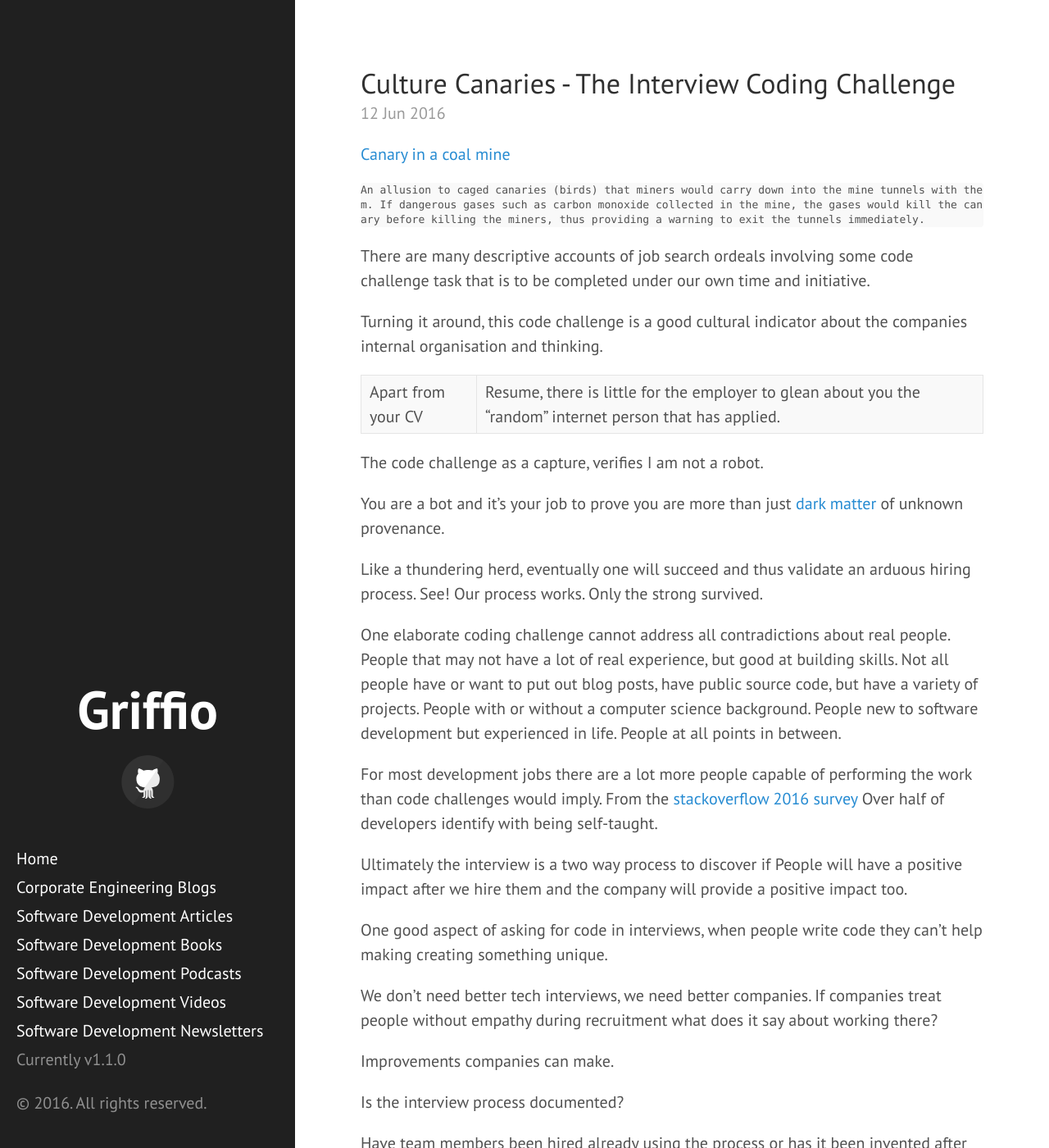
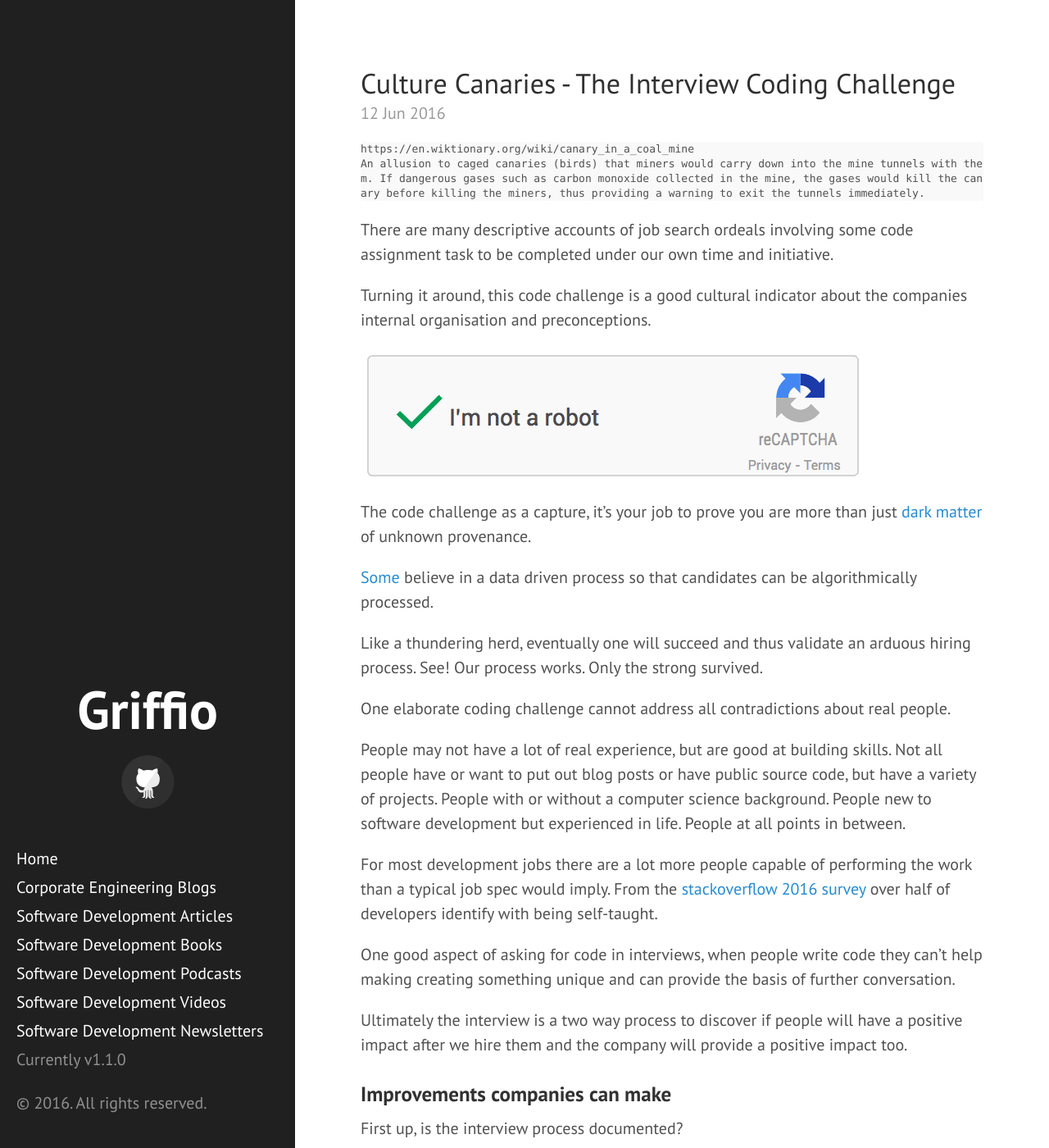
Before and after one commit to griffio/griffio.github.io, a Jekyll site: the page built from _posts/2016-06-12-Culture-Canaries-The-Interview-Coding-Challenge.md, in a window 1280 px wide and 1400 px high. Shown: the whole window at 82% size. Built offline with Jekyll 4.4.1, drawn with Linux system fonts in a browser that asks for light colours; some web fonts are replaced; some of the changed text lies outside the part shown.

Commit message:
Culture Canaries - The Interview Coding Challenge

````diff
--- a/_posts/2016-06-12-Culture-Canaries-The-Interview-Coding-Challenge.md
+++ b/_posts/2016-06-12-Culture-Canaries-The-Interview-Coding-Challenge.md
@@ -7,47 +7,54 @@
 summary: the interview coding challenge
 ---
 
-[Canary in a coal mine](https://en.wiktionary.org/wiki/canary_in_a_coal_mine)
-
 ```
+https://en.wiktionary.org/wiki/canary_in_a_coal_mine
 An allusion to caged canaries (birds) that miners would carry down into the mine tunnels with them. If dangerous gases such as carbon monoxide collected in the mine, the gases would kill the canary before killing the miners, thus providing a warning to exit the tunnels immediately.
 ```
 
-There are many descriptive accounts of job search ordeals involving some code challenge task that is to be completed under our own time and initiative.
+There are many descriptive accounts of job search ordeals involving some code assignment task to be completed under our own time and initiative.
 
-Turning it around, this code challenge is a good cultural indicator about the companies internal organisation and thinking.
+Turning it around, this code challenge is a good cultural indicator about the companies internal organisation and preconceptions.
 
-Apart from your CV|Resume, there is little for the employer to glean about you the "random” internet person that has applied.
+![recapture](/public/hero-recaptcha.png)
 
-The code challenge as a capture, verifies I am not a robot.
+The code challenge as a capture, it's your job to prove you are more than just [dark matter](http://www.hanselman.com/blog/DarkMatterDevelopersTheUnseen99.aspx) of unknown provenance.
 
-You are a bot and it's your job to prove you are more than just [dark matter](http://www.hanselman.com/blog/DarkMatterDevelopersTheUnseen99.aspx) of unknown provenance.
+[Some](https://triplebyte.com/manifesto) believe in a data driven process so that candidates can be algorithmically processed.
 
 Like a thundering herd, eventually one will succeed and thus validate an arduous hiring process. See! Our process works. Only the strong survived.
 
 One elaborate coding challenge cannot address all contradictions about real people.
-People that may not have a lot of real experience, but good at building skills. Not all people have or want to put out blog posts, have public source code, but have a variety of projects. People with or without a computer science background. People new to software development but experienced in life. People at all points in between.
 
-For most development jobs there are a lot more people capable of performing the work than code challenges would imply. From the  [stackoverflow 2016 survey](http://stackoverflow.com/research/developer-survey-2016#developer-profile-education) Over half of developers identify with being self-taught.
+People may not have a lot of real experience, but are good at building skills. Not all people have or want to put out blog posts or have public source code, but have a variety of projects. People with or without a computer science background. People new to software development but experienced in life. People at all points in between.
 
-Ultimately the interview is a two way process to discover if People will have a positive impact after we hire them and the company will provide a positive impact too.
+For most development jobs there are a lot more people capable of performing the work than a typical job spec would imply. From the [stackoverflow 2016 survey](http://stackoverflow.com/research/developer-survey-2016#developer-profile-education) over half of developers identify with being self-taught.
 
-One good aspect of asking for code in interviews, when people write code they can't help making creating something unique.
+One good aspect of asking for code in interviews, when people write code they can't help making creating something unique and can provide the basis of further conversation.
 
-We don’t need better tech interviews, we need better companies.
-If companies treat people without empathy during recruitment what does it say about working there?
+Ultimately the interview is a two way process to discover if people will have a positive impact after we hire them and the company will provide a positive impact too.
 
-Improvements companies can make.
+### Improvements companies can make
 
-Is the interview process documented?
+First up, is the interview process documented?
 
-Have team members been hired already using the process or has it been invented after wards and is needed to handle scaling of new hiring? Can existing team members pass their own interview?
+Have team members been hired already using the process or has it been invented after wards and is needed to handle scaling of new hiring?
 
-Interviews are an like on-boarding process for employees who are from another timezone - one that has yet to occur.
+Can existing team members pass their own interview?
 
 Change the assumptions and ask if the company is good enough for the person applying. Why would they work here?
 
-The "donut light" for hiring should always be on. When someone who is interested stops by, interview them. Companies can add all their job specs, in markdown, into GitHub for a quick open source win
+Interviews are an like on-boarding process for employees who are in another timezone - one that has yet to occur.
+
+The "donut light" for hiring should always be on. When someone who has enough interest stops by, interview them. Companies can add all their job specs into GitHub, rather than the corporate careers portal, for a quick open source win.
+
+[Blind hiring](https://www.compose.io/articles/how-compose-uses-interviewed-com-and-slack-to-automate-blind-hiring/) is also a problem if the company is also blind to what it is asking for. The things we know that we don’t know or what we do not like to know.
+
+We don’t need better tech interviews, we need better tech companies.
+
+If companies treat people without empathy during recruitment what does it say about working there?
+
+Just like canaries exposed to harmful gases, the code challenge can provide a useful warning for candidates to exit stage left immediately.
 
 ### Resources
 
@@ -55,6 +62,10 @@
 
 [npm recruiting process](https://github.com/npm/policies/blob/master/recruiting-process.md)
 
-[workcanbehappy](https://stories.workcanbehappy.com/)
+[work can be happy](https://stories.workcanbehappy.com/)
 
-[what-happens-when-you-stop-relying-on-resumes](http://blog.alinelerner.com/what-happens-when-you-stop-relying-on-resumes/)
+[what happens when you stop relying on resumes](http://blog.alinelerner.com/what-happens-when-you-stop-relying-on-resumes/)
+
+[automate-blind-hiring](https://www.compose.io/articles/how-compose-uses-interviewed-com-and-slack-to-automate-blind-hiring/)
+
+[manifesto](https://triplebyte.com/manifesto)
````
Also changed, not shown: public/hero-recaptcha.png (added).
